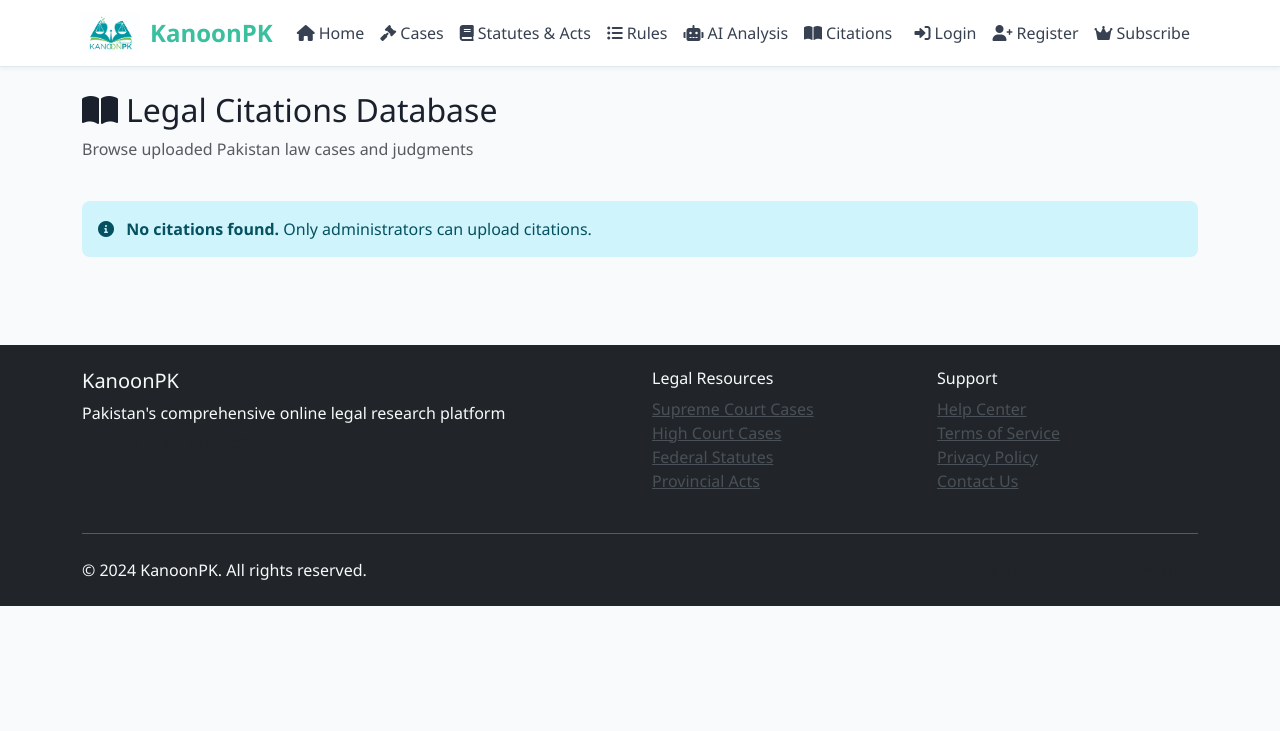
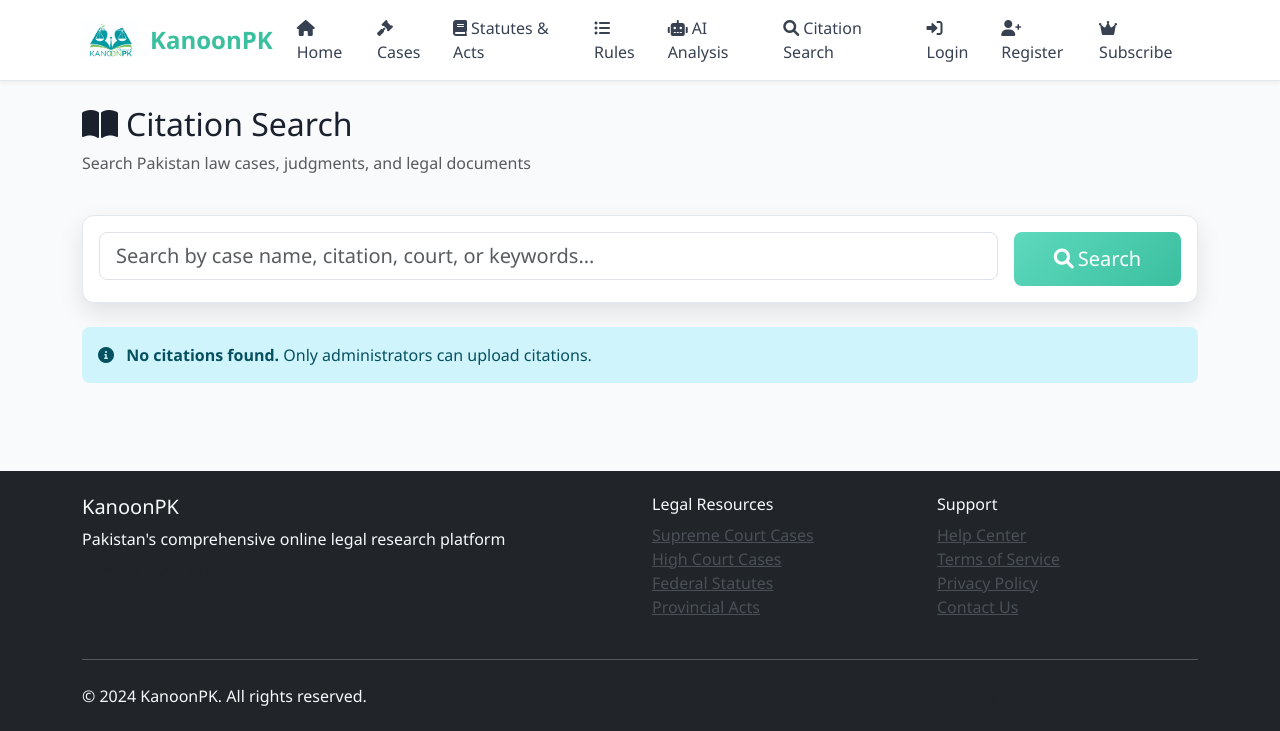
Before and after one commit to Rayhanehmad/CasePoint, a Flask app: page /citations in a window 1280 px wide. Shown: the top 731 px of the page. Run offline with Flask 3, Linux system fonts and the light colour scheme; data that the repository does not hold is empty; some libraries are stand-ins or nearby versions.

Commit message:
Allow direct document uploads and improve citation search functionality
Modify the citation upload process to store documents directly in the database without OCR extraction. Update the citation search interface with a search bar and integrate search query handling in the `view_citations` route.

Replit-Commit-Author: Agent
Replit-Commit-Session-Id: b3916e39-d289-4097-a532-5b1937ae237d
Replit-Commit-Checkpoint-Type: intermediate_checkpoint
Replit-Commit-Screenshot-Url: https://storage.googleapis.com/screenshot-production-us-central1/b6f74e4f-d015-4e43-b269-fa726667c59c/b3916e39-d289-4097-a532-5b1937ae237d/ufIoMem

```diff
--- a/main.py
+++ b/main.py
@@ -529,15 +529,17 @@ def upload_citation():
 @app.route('/upload-citation-file', methods=['POST'])
 @admin_required
 def upload_citation_file():
-    """Upload citation from document file with OCR"""
+    """Upload citation document file directly to database"""
 
     if 'file' not in request.files:
-        return jsonify({'error': 'No file provided'}), 400
+        flash('No file provided', 'error')
+        return redirect(url_for('upload_citation'))
 
     file = request.files['file']
 
     if file.filename == '':
-        return jsonify({'error': 'No file selected'}), 400
+        flash('No file selected', 'error')
+        return redirect(url_for('upload_citation'))
 
     if file and allowed_file(file.filename):
         filename = secure_filename(file.filename)
@@ -546,56 +548,61 @@ def upload_citation_file():
 
         # Get file extension
         file_ext = filename.rsplit('.', 1)[1].lower()
+        file_size = os.path.getsize(filepath)
 
-        # Extract text using OCR
-        extracted_text, confidence = ocr_service.extract_text_from_file(filepath, file_ext)
+        # Store document directly without extraction
+        citation_data = {
+            'title': request.form.get('title', filename.rsplit('.', 1)[0]),
+            'citation': request.form.get('citation', filename),
+            'court': request.form.get('court', ''),
+            'jurisdiction': request.form.get('jurisdiction', ''),
+            'year': int(request.form.get('year')) if request.form.get('year') else None,
+            'legal_area': request.form.get('legal_area', ''),
+            'summary': request.form.get('summary', ''),
+            'file_path': filepath,
+            'file_type': file_ext,
+            'uploaded_by': session['user_id']
+        }
 
-        if extracted_text:
-            # Parse citation data from extracted text (basic implementation)
-            citation_data = {
-                'title': request.form.get('title', filename.rsplit('.', 1)[0]),
-                'citation': request.form.get('citation', ''),
-                'court': request.form.get('court', ''),
-                'jurisdiction': request.form.get('jurisdiction', ''),
-                'year': int(request.form.get('year')) if request.form.get('year') else None,
-                'legal_area': request.form.get('legal_area', ''),
-                'full_text': extracted_text,
-                'file_path': filepath,
-                'file_type': file_ext,
-                'ocr_confidence': confidence,
-                'uploaded_by': session['user_id']
-            }
+        # Create citation
+        citation = LegalCitation(**citation_data)
+        db.session.add(citation)
+        db.session.commit()
 
-            # Create citation
-            citation = LegalCitation(**citation_data)
-            db.session.add(citation)
-            db.session.commit()
+        flash(f'Document "{filename}" uploaded successfully!', 'success')
+        return redirect(url_for('view_citations'))
 
-            return jsonify({
-                'success': True,
-                'citation_id': citation.id,
-                'citation': citation.citation,
-                'message': f'Citation uploaded successfully with {confidence:.1f}% confidence'
-            })
-        else:
-            return jsonify({
-                'success': False,
-                'error': 'Could not extract text from document'
-            }), 400
-
-    return jsonify({'error': 'File type not allowed'}), 400
+    flash('File type not allowed', 'error')
+    return redirect(url_for('upload_citation'))
 
 @app.route('/citations')
 def view_citations():
-    """View all citations"""
+    """View and search all citations - accessible to all users"""
     page = request.args.get('page', 1, type=int)
     per_page = 20
+    search_query = request.args.get('q', '').strip()
 
-    citations = LegalCitation.query.order_by(LegalCitation.created_at.desc()).paginate(
+    # Build query
+    query = LegalCitation.query
+
+    # Apply search filters if query provided
+    if search_query:
+        search_term = f"%{search_query}%"
+        query = query.filter(
+            db.or_(
+                LegalCitation.title.ilike(search_term),
+                LegalCitation.citation.ilike(search_term),
+                LegalCitation.court.ilike(search_term),
+                LegalCitation.summary.ilike(search_term),
+                LegalCitation.keywords.ilike(search_term)
+            )
+        )
+
+    citations = query.order_by(LegalCitation.created_at.desc()).paginate(
         page=page, per_page=per_page, error_out=False
     )
 
-    return render_template('citations.html', citations=citations)
+    return render_template('citations.html', citations=citations, search_query=search_query)
 
 @app.route('/citation/<int:id>')
 def view_citation(id):
--- a/templates/base.html
+++ b/templates/base.html
@@ -56,7 +56,7 @@
                     </li>
                     <li class="nav-item">
                         <a class="nav-link" href="{{ url_for('view_citations') }}">
-                            <i class="fas fa-book-open me-1"></i>Citations
+                            <i class="fas fa-search me-1"></i>Citation Search
                         </a>
                     </li>
                 </ul>
--- a/templates/citations.html
+++ b/templates/citations.html
@@ -6,8 +6,8 @@
 <div class="container py-4">
     <div class="row mb-4">
         <div class="col-md-8">
-            <h2><i class="fas fa-book-open me-2"></i>Legal Citations Database</h2>
-            <p class="text-muted">Browse uploaded Pakistan law cases and judgments</p>
+            <h2><i class="fas fa-book-open me-2"></i>Citation Search</h2>
+            <p class="text-muted">Search Pakistan law cases, judgments, and legal documents</p>
         </div>
         <div class="col-md-4 text-md-end">
             {% if session.get('role') == 'admin' %}
@@ -17,6 +17,39 @@
             {% endif %}
         </div>
     </div>
+
+    <div class="row mb-4">
+        <div class="col-12">
+            <div class="card shadow-custom">
+                <div class="card-body">
+                    <form method="GET" action="{{ url_for('view_citations') }}" class="row g-3">
+                        <div class="col-md-10">
+                            <input type="text" class="form-control form-control-lg" name="q"
+                                   value="{{ search_query or '' }}"
+                                   placeholder="Search by case name, citation, court, or keywords...">
+                        </div>
+                        <div class="col-md-2">
+                            <button type="submit" class="btn btn-primary btn-lg w-100">
+                                <i class="fas fa-search me-1"></i>Search
+                            </button>
+                        </div>
+                    </form>
+                </div>
+            </div>
+        </div>
+    </div>
+
+    {% if search_query %}
+    <div class="row mb-3">
+        <div class="col-12">
+            <div class="alert alert-info">
+                <i class="fas fa-info-circle me-2"></i>
+                Showing results for: <strong>{{ search_query }}</strong>
+                <a href="{{ url_for('view_citations') }}" class="alert-link ms-2">Clear search</a>
+            </div>
+        </div>
+    </div>
+    {% endif %}
 
     {% if citations.items %}
     <div class="row">
```
Also changed, not shown: templates/upload_citation.html (+15 -4 lines).
